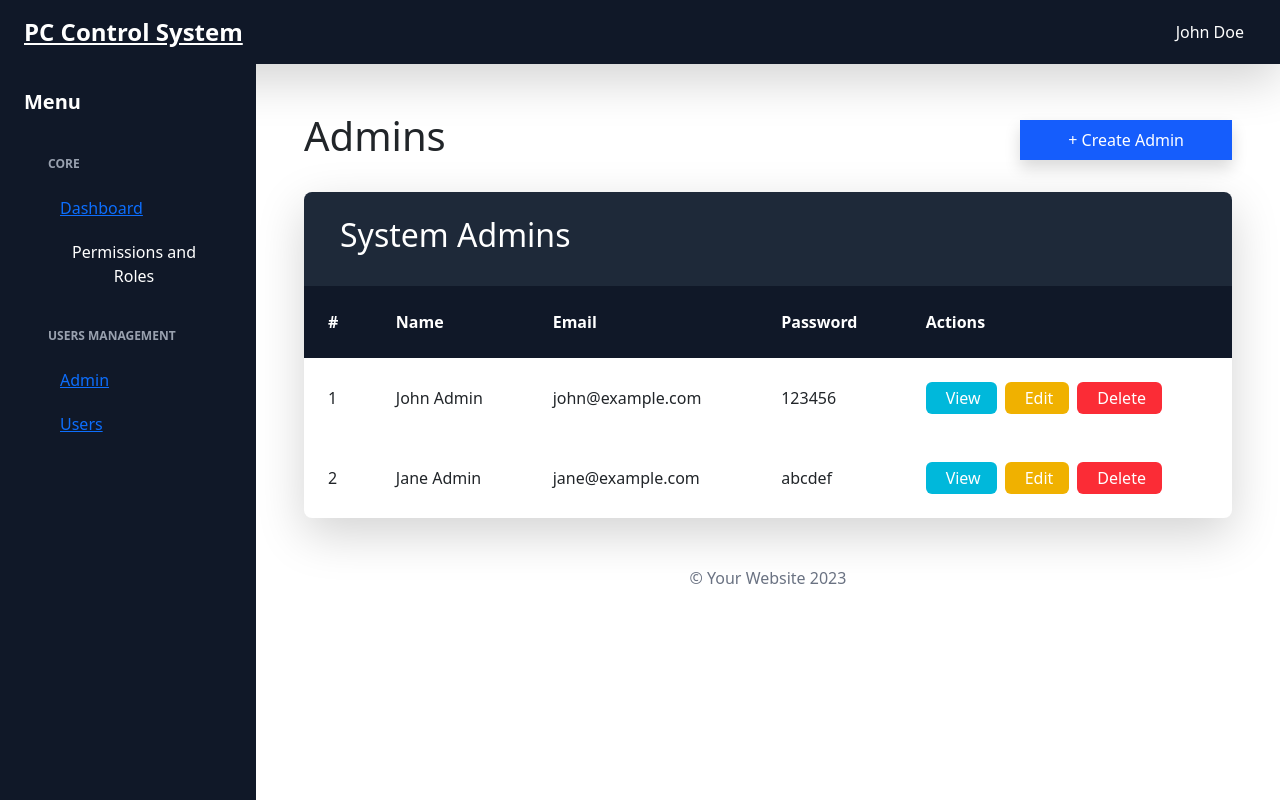
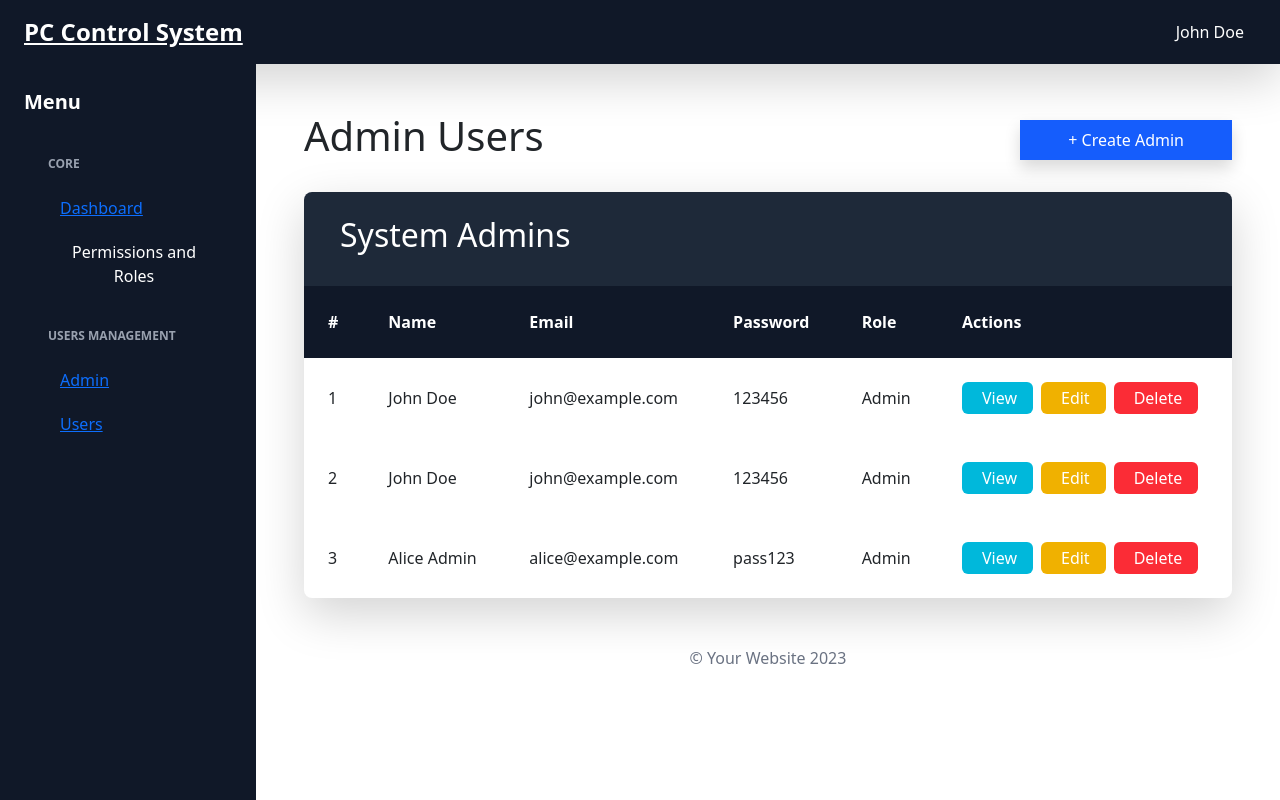
Before and after one commit to KisuHaile/pc-management-system, a React (Vite) app in the folder PcManagement/: page /admins in a window 1280 px wide. Built offline with nearby package versions, Linux system fonts and the light colour scheme; the HTML template or start-up script is replaced by a standard one.

Commit message:
feat: update Admins component to use usersData and enhance admin management functionality

```diff
--- a/PcManagement/src/data/dummyData.js
+++ b/PcManagement/src/data/dummyData.js
@@ -32,12 +32,31 @@ export const usersData = [
     email: "john@example.com",
     password: "123456",
     Role: "Admin",
-    PCs: [
-      { pc_serial: "PC001", pc_name: "Office PC", pc_model: "Dell OptiPlex", additional_info: "1st Floor" },
-    ],
+
+  },
+   {
+    id: 2,
+    User_name: "John Doe",
+    Gender: "Male",
+    Phone: "1234567890",
+    status: "Active",
+    email: "john@example.com",
+    password: "123456",
+    Role: "Admin",
+  },
+
+  {
+    id: 3,
+    User_name: "Alice Admin",
+    Gender: "Female",
+    Phone: "1122334455",
+    status: "Active",
+    email: "alice@example.com",
+    password: "pass123",
+    Role: "Admin",
   },
   {
-    id: 2,
+    id: 4,
     User_name: "Jane Smith",
     Gender: "Female",
     Phone: "0987654321",
@@ -45,7 +64,9 @@ export const usersData = [
     email: "jane@example.com",
     password: "abcdef",
     Role: "Staff",
-    PCs: [],
+      PCs: [
+      { pc_serial: "PC001", pc_name: "Office PC", pc_model: "Dell OptiPlex", additional_info: "1st Floor" },
+    ],
   },
 ];
 
--- a/PcManagement/src/pages/Admins.jsx
+++ b/PcManagement/src/pages/Admins.jsx
@@ -1,20 +1,33 @@
 import React, { useState } from "react";
-import { admins } from "../data/dummyData"; // Make sure you have an 'admins' array
+import { usersData } from "../data/dummyData";
 
 export default function Admins() {
-  const [adminList, setAdminList] = useState(admins);
+  // Filter users with role Admin
+  const adminUsers = usersData.filter((user) => user.Role === "Admin");
+  const [admins, setAdmins] = useState(adminUsers);
+
+  // Modal state
   const [isModalOpen, setModalOpen] = useState(false);
-  const [modalType, setModalType] = useState(""); // "create", "view", "edit", "delete"
+  const [modalType, setModalType] = useState(""); // "create", "edit", "view", "delete"
   const [selectedAdmin, setSelectedAdmin] = useState(null);
-  const [formData, setFormData] = useState({ name: "", email: "", password: "" });
+  const [formData, setFormData] = useState({
+    User_name: "",
+    email: "",
+    password: "",
+  });
 
+  // Open modal
   const openModal = (type, admin = null) => {
     setModalType(type);
     setSelectedAdmin(admin);
-    if ((type === "edit" || type === "view") && admin) {
-      setFormData({ name: admin.name, email: admin.email, password: admin.password });
+    if (type === "edit" && admin) {
+      setFormData({
+        User_name: admin.User_name,
+        email: admin.email,
+        password: admin.password,
+      });
     } else if (type === "create") {
-      setFormData({ name: "", email: "", password: "" });
+      setFormData({ User_name: "", email: "", password: "" });
     }
     setModalOpen(true);
   };
@@ -24,21 +37,28 @@ export default function Admins() {
     setSelectedAdmin(null);
   };
 
+  // Create admin
   const handleCreate = () => {
-    const newAdmin = { id: adminList.length + 1, ...formData };
-    setAdminList([...adminList, newAdmin]);
+    const newAdmin = {
+      id: admins.length + 1,
+      ...formData,
+      Role: "Admin",
+    };
+    setAdmins([...admins, newAdmin]);
     closeModal();
   };
 
+  // Edit admin
   const handleEdit = () => {
-    setAdminList(prev =>
-      prev.map(a => (a.id === selectedAdmin.id ? { ...a, ...formData } : a))
+    setAdmins((prev) =>
+      prev.map((a) => (a.id === selectedAdmin.id ? { ...a, ...formData } : a))
     );
     closeModal();
   };
 
+  // Delete admin
   const handleDelete = (id) => {
-    setAdminList(prev => prev.filter(a => a.id !== id));
+    setAdmins((prev) => prev.filter((a) => a.id !== id));
     closeModal();
   };
 
@@ -46,7 +66,7 @@ export default function Admins() {
     <div className="p-6">
       {/* Header */}
       <div className="flex justify-between items-center mb-6">
-        <h1 className="text-3xl font-bold">Admins</h1>
+        <h1 className="text-3xl font-bold">Admin Users</h1>
         <button
           onClick={() => openModal("create")}
           className="px-5 py-2 bg-blue-600 text-white rounded-lg shadow hover:bg-blue-700 transition"
@@ -69,16 +89,18 @@ export default function Admins() {
                 <th className="px-6 py-4 text-left">Name</th>
                 <th className="px-6 py-4 text-left">Email</th>
                 <th className="px-6 py-4 text-left">Password</th>
+                <th className="px-6 py-4 text-left">Role</th>
                 <th className="px-6 py-4 text-left">Actions</th>
               </tr>
             </thead>
             <tbody className="divide-y divide-gray-200">
-              {adminList.map((admin, index) => (
+              {admins.map((admin, index) => (
                 <tr key={admin.id} className="hover:bg-gray-50">
                   <td className="px-6 py-4">{index + 1}</td>
-                  <td className="px-6 py-4 font-medium">{admin.name}</td>
+                  <td className="px-6 py-4 font-medium">{admin.User_name}</td>
                   <td className="px-6 py-4">{admin.email}</td>
                   <td className="px-6 py-4">{admin.password}</td>
+                  <td className="px-6 py-4">{admin.Role}</td>
                   <td className="px-6 py-4">
                     <div className="flex gap-2">
                       <button
@@ -120,7 +142,10 @@ export default function Admins() {
                 {modalType === "edit" && "Edit Admin"}
                 {modalType === "delete" && "Confirm Delete"}
               </h2>
-              <button className="text-gray-500 hover:text-gray-700" onClick={closeModal}>
+              <button
+                className="text-gray-500 hover:text-gray-700"
+                onClick={closeModal}
+              >
                 <i className="fas fa-times"></i>
               </button>
             </div>
@@ -134,8 +159,10 @@ export default function Admins() {
                     <input
                       type="text"
                       className="w-full px-4 py-2 border rounded-lg focus:outline-none focus:ring-2 focus:ring-blue-400"
-                      value={formData.name}
-                      onChange={(e) => setFormData({ ...formData, name: e.target.value })}
+                      value={formData.User_name}
+                      onChange={(e) =>
+                        setFormData({ ...formData, User_name: e.target.value })
+                      }
                     />
                   </div>
                   <div>
@@ -144,16 +171,20 @@ export default function Admins() {
                       type="email"
                       className="w-full px-4 py-2 border rounded-lg focus:outline-none focus:ring-2 focus:ring-blue-400"
                       value={formData.email}
-                      onChange={(e) => setFormData({ ...formData, email: e.target.value })}
+                      onChange={(e) =>
+                        setFormData({ ...formData, email: e.target.value })
+                      }
                     />
                   </div>
                   <div>
                     <label className="block mb-1 font-medium">Password</label>
                     <input
-                      type="text"
+                      type="password"
                       className="w-full px-4 py-2 border rounded-lg focus:outline-none focus:ring-2 focus:ring-blue-400"
                       value={formData.password}
-                      onChange={(e) => setFormData({ ...formData, password: e.target.value })}
+                      onChange={(e) =>
+                        setFormData({ ...formData, password: e.target.value })
+                      }
                     />
                   </div>
                 </>
@@ -161,15 +192,25 @@ export default function Admins() {
 
               {modalType === "view" && selectedAdmin && (
                 <div className="space-y-2">
-                  <p><strong>Name:</strong> {selectedAdmin.name}</p>
-                  <p><strong>Email:</strong> {selectedAdmin.email}</p>
-                  <p><strong>Password:</strong> {selectedAdmin.password}</p>
+                  <p>
+                    <strong>Name:</strong> {selectedAdmin.User_name}
+                  </p>
+                  <p>
+                    <strong>Email:</strong> {selectedAdmin.email}
+                  </p>
+                  <p>
+                    <strong>Password:</strong> {selectedAdmin.password}
+                  </p>
+                  <p>
+                    <strong>Role:</strong> {selectedAdmin.Role}
+                  </p>
                 </div>
               )}
 
               {modalType === "delete" && selectedAdmin && (
                 <div className="text-red-600 font-medium">
-                  Are you sure you want to delete admin "<strong>{selectedAdmin.name}</strong>"?
+                  Are you sure you want to delete admin "
+                  <strong>{selectedAdmin.User_name}</strong>"?
                 </div>
               )}
             </div>
@@ -185,7 +226,9 @@ export default function Admins() {
               {(modalType === "create" || modalType === "edit") && (
                 <button
                   className={`px-4 py-2 rounded-lg text-white ${
-                    modalType === "create" ? "bg-blue-600 hover:bg-blue-700" : "bg-yellow-500 hover:bg-yellow-600"
+                    modalType === "create"
+                      ? "bg-blue-600 hover:bg-blue-700"
+                      : "bg-yellow-500 hover:bg-yellow-600"
                   } transition`}
                   onClick={modalType === "create" ? handleCreate : handleEdit}
                 >
```
